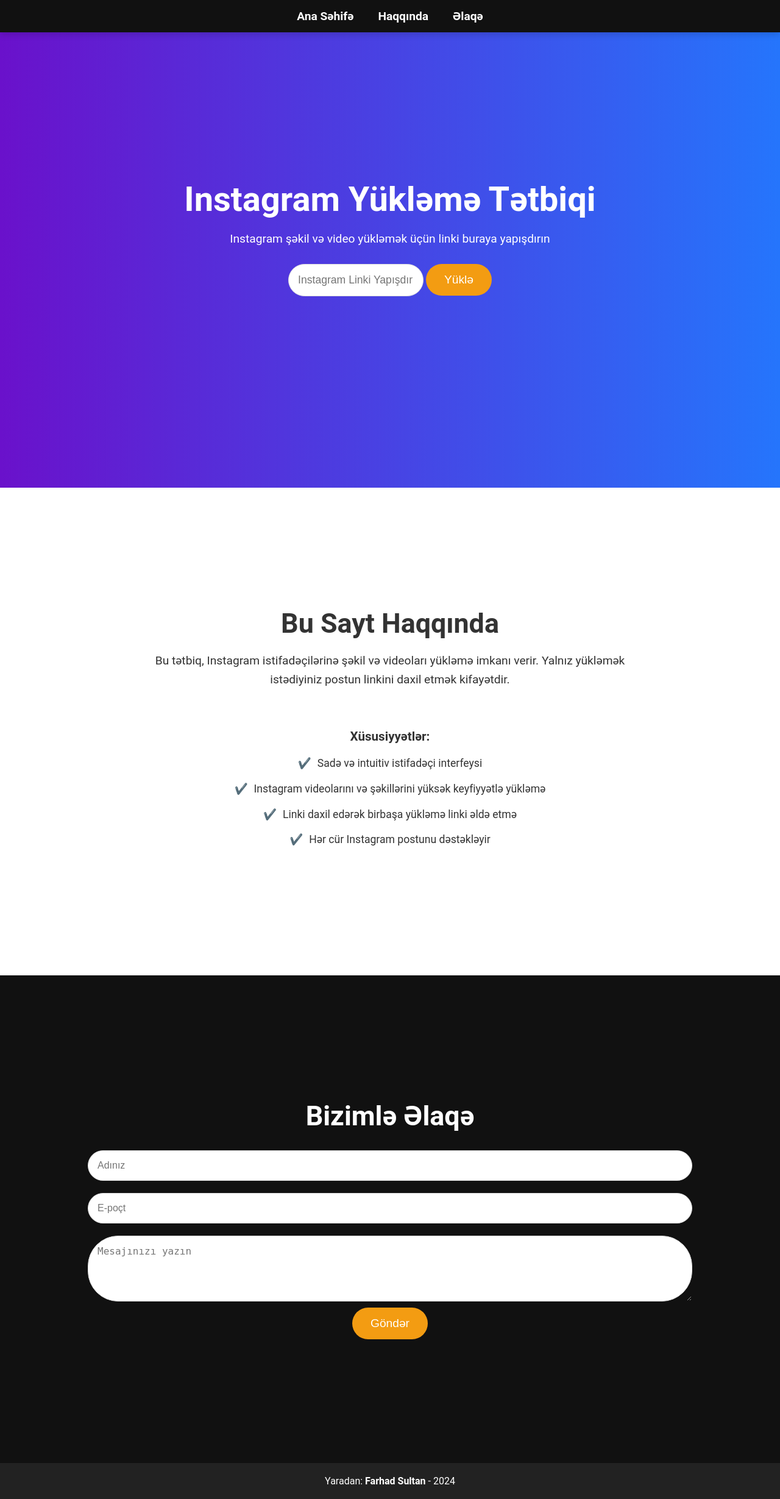
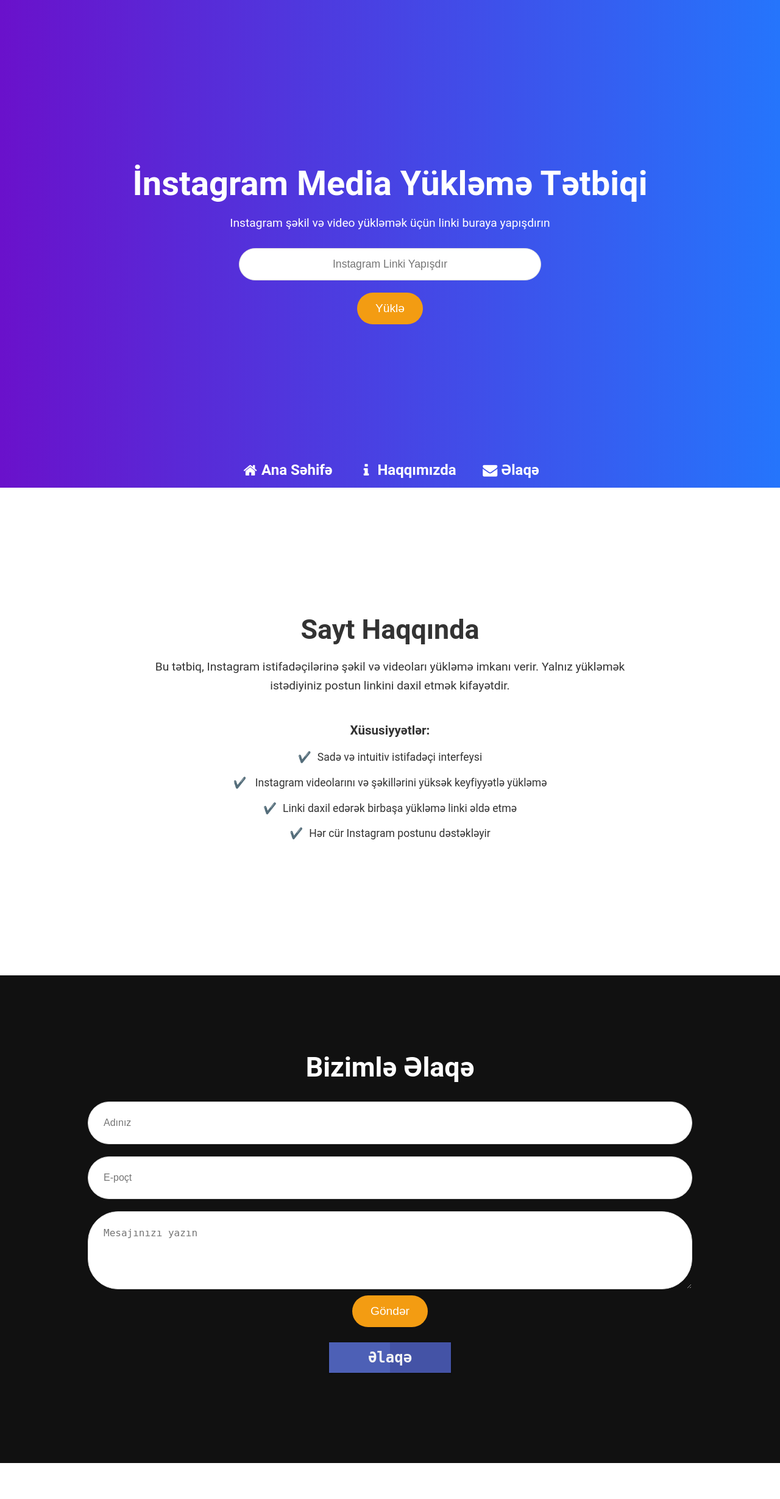
Before and after one commit to ferhadsultan98/igdownload, a Flask app: page / in a window 1280 px wide. Shown: the whole page at 61% size. After the commit the page ends 2400 px from the top, so only its background shows below. Run offline with Flask 3, Linux system fonts and the light colour scheme; grey boxes are pictures that could not be loaded.

Commit message:
Update index.html

```diff
--- a/templates/index.html
+++ b/templates/index.html
@@ -1,12 +1,15 @@
 <!DOCTYPE html>
 <html lang="az">
   <head>
-    <meta charset="UTF-8">
-    <meta name="viewport" content="width=device-width, initial-scale=1.0">
+    <meta charset="UTF-8" />
+    <meta name="viewport" content="width=device-width, initial-scale=1.0" />
     <title>Instagram Yükləmə</title>
-
-    <link rel="icon" href="https://upload.wikimedia.org/wikipedia/commons/a/a5/Instagram_icon.png" type="image/png">
-
+    <link rel="stylesheet" href="https://cdnjs.cloudflare.com/ajax/libs/font-awesome/4.7.0/css/font-awesome.min.css">
+    <link
+      rel="icon"
+      href="https://upload.wikimedia.org/wikipedia/commons/a/a5/Instagram_icon.png"
+      type="image/png"
+    />
 <style>
     * {
   margin: 0;
@@ -15,7 +18,7 @@
 }
 
 body {
-            font-family: 'Roboto', sans-serif;
+  font-family: "Roboto", sans-serif;
   background-color: #f8f9fa;
   color: #343a40;
   transition: all 0.3s ease-in-out;
@@ -25,14 +28,21 @@
 nav {
   position: fixed;
   width: 100%;
-            top: 0;
+  bottom: 0;
   left: 0;
   padding: 15px 20px;
-            background-color: #111;
-            box-shadow: 0 4px 10px rgba(0, 0, 0, 0.15);
+  transition: backdrop-filter 0.3s ease, background-color 0.3s ease;
   z-index: 1000;
 }
-
+/* Kaydırıldığında navbar'a eklenen 'scrolled' sınıfı */
+#navbar.scrolled {
+  background-color: transparent; /* Arka plan rengini koyu yap */
+  box-shadow: 0 4px 10px rgba(0, 0, 0, 0.1); /* Hafif gölge efekti */
+  backdrop-filter: blur(10px);
+}
+#navbar.scrolled a {
+  color: gray;
+}
 nav ul {
   display: flex;
   justify-content: center;
@@ -45,10 +55,14 @@
 
 nav ul li a {
   color: #fff;
-            font-size: 1.2rem;
+  font-size: 24px; /* İkon boyutunu ayarlayın */
   text-decoration: none;
   font-weight: bold;
   transition: color 0.3s;
+  display: flex;
+  gap: 3px;
+  align-items: center;
+  justify-content: center;
 }
 
 nav ul li a:hover {
@@ -67,7 +81,13 @@
   text-align: center;
   padding: 0 20px;
 }
-
+#home form {
+  display: flex;
+  flex-direction: column;
+  align-items: center;
+  justify-content: center;
+  width: 100%;
+}
 #home h1 {
   font-size: 3.5rem;
   margin-bottom: 20px;
@@ -82,14 +102,16 @@
 #home input {
   padding: 15px;
   font-size: 1.1rem;
-            width: 60%;
+  width: 40%;
   margin-bottom: 20px;
   border-radius: 50px;
   border: 1px solid #ddd;
   outline: none;
   transition: all 0.3s;
 }
-
+#home input::placeholder {
+  text-align: center;
+}
 #home input:focus {
   border-color: #f39c12;
 }
@@ -113,17 +135,26 @@
 #about {
   height: 100vh;
   padding: 80px 20px;
-            background-color: #fff;
+  background-color: white;
   text-align: center;
   color: #333;
   display: flex;
   flex-direction: column;
   justify-content: center;
+  justify-content: center;
   opacity: 0;
   transform: translateY(20px);
   transition: opacity 1s ease, transform 1s ease;
+  position: relative;
 }
 
+#about video {
+  position: absolute;
+  left: 20%;
+  top: 50%;
+  width: 15vw;
+  z-index: -3;
+}
 #about h2 {
   font-size: 2.8rem;
   margin-bottom: 20px;
@@ -181,9 +212,10 @@
   align-items: center;
 }
 
-        #contact input, #contact textarea {
+#contact input,
+#contact textarea {
   width: 80%;
-            padding: 15px;
+  padding: 25px;
   margin: 10px 0;
   border-radius: 50px;
   border: 1px solid #ddd;
@@ -192,7 +224,8 @@
   transition: all 0.3s;
 }
 
-        #contact input:focus, #contact textarea:focus {
+#contact input:focus,
+#contact textarea:focus {
   border-color: #f39c12;
 }
 
@@ -210,43 +243,124 @@
 #contact button:hover {
   background-color: #e67e22;
 }
-
-        /* Footer */
-        footer {
-            text-align: center;
-            padding: 20px;
-            background-color: #222;
-            color: white;
+/* SOCIAL */
+#contact .card i {
+  height: 25px;
 }
 
-        footer p {
-            font-size: 1rem;
+#contact .card {
+  position: relative;
+  display: flex;
+  align-items: center;
+  justify-content: center;
+  background: linear-gradient(to right, #6a11cb, #2575fc);
+  box-shadow: 0 1px 3px rgba(0, 0, 0, 0.12), 0 1px 2px rgba(0, 0, 0, 0.24);
+  transition: all 0.3s cubic-bezier(0.25, 0.8, 0.25, 1);
+  overflow: hidden;
+  height: 50px;
+  width: 200px;
+  margin: 25px auto;
 }
 
-        /* Dark Mode */
-        body.dark-mode {
-            background-color: #121212;
-            color: #f8f9fa;
+#contact .card::before,
+#contact .card::after {
+  position: absolute;
+  display: flex;
+  align-items: center;
+  width: 50%;
+  height: 100%;
+  transition: 0.25s linear;
+  z-index: 1;
 }
 
-        body.dark-mode nav {
-            background-color: #1a1a1a;
+#contact .card::before {
+  content: "";
+  left: 0;
+  justify-content: flex-end;
+  background-color: #4d60b6;
 }
 
-        body.dark-mode #home {
-            background: linear-gradient(to right, #6a11cb, #2575fc);
+#contact .card::after {
+  content: "";
+  right: 0;
+  justify-content: flex-start;
+  background-color: #4453a6;
 }
 
-        body.dark-mode #home input, body.dark-mode #home button,
-        body.dark-mode #contact input, body.dark-mode #contact button {
-            background-color: #333;
-            color: white;
-            border: 1px solid #444;
+#contact .card:hover {
+  box-shadow: 0 14px 28px rgba(0, 0, 0, 0.25), 0 10px 10px rgba(0, 0, 0, 0.22);
 }
 
-        body.dark-mode #contact form input:focus,
-        body.dark-mode #contact form textarea:focus {
-            border-color: #f39c12;
+#contact .card:hover span {
+  opacity: 0;
+  z-index: -3;
+}
+
+#contact .card:hover::before {
+  opacity: 0.5;
+  transform: translateY(-100%);
+}
+
+#contact .card:hover::after {
+  opacity: 0.5;
+  transform: translateY(100%);
+}
+
+#contact .card span {
+  position: absolute;
+  display: flex;
+  align-items: center;
+  justify-content: center;
+  width: 100%;
+  height: 100%;
+  color: whitesmoke;
+  font-family: "Fira Mono", monospace;
+  font-size: 24px;
+  font-weight: 700;
+  opacity: 1;
+  transition: opacity 0.25s;
+  z-index: 2;
+}
+
+#contact .card .social-link {
+  position: relative;
+  display: flex;
+  align-items: center;
+  justify-content: center;
+  width: 25%;
+  height: 100%;
+  color: whitesmoke;
+  font-size: 24px;
+  text-decoration: none;
+  transition: 0.25s;
+}
+
+#contact .card .social-link i {
+  text-shadow: 1px 1px rgba(31, 74, 121, 0.7);
+  transform: scale(1);
+}
+
+#contact .card .social-link:hover {
+  background-color: rgba(249, 244, 255, 0.774);
+  animation: bounce_613 0.4s linear;
+}
+
+@keyframes bounce_613 {
+  40% {
+    transform: scale(1.4);
+  }
+
+  60% {
+    transform: scale(0.8);
+  }
+
+  80% {
+    transform: scale(1.2);
+  }
+
+  100% {
+    transform: scale(1);
+  }
 }
 
 /* Responsive Design */
@@ -255,7 +369,8 @@
     font-size: 2.5rem;
   }
 
-            #home input, #home button {
+  #home input,
+  #home button {
     width: 80%;
   }
 
@@ -263,8 +378,23 @@
     font-size: 1rem;
   }
 
-            #contact input, #contact textarea {
+  #contact input,
+  #contact textarea {
     width: 90%;
+  }
+  #navbar {
+    border-radius: 30px;
+    bottom: 5px;
+  }
+  #navbar ul li a {
+    font-size: 15px;
+  }
+
+  #about video {
+    width: 50vw;
+    transform: rotate(-90deg);
+    left: 25%;
+    margin-bottom: 20px;
   }
 }
 
@@ -299,51 +429,65 @@
 .btn-success:hover {
   background-color: #218838;
 }
+
 </style>
   </head>
   <body>
-
     <!-- Navbar -->
-    <nav>
+    <nav id="navbar">
       <ul>
-            <li><a href="#home" class="smooth-scroll">Ana Səhifə</a></li>
-            <li><a href="#about" class="smooth-scroll">Haqqında</a></li>
-            <li><a href="#contact" class="smooth-scroll">Əlaqə</a></li>
+        <li><a href="#home" class="smooth-scroll"><i class="fa fa-fw fa-home"></i>Ana Səhifə</a></li>
+        <li><a href="#about" class="smooth-scroll"><i class="fa fa-fw fa-info"></i>Haqqımızda</a></li>
+        <li><a href="#contact" class="smooth-scroll"><i class="fa fa-fw fa-envelope"></i>Əlaqə</a></li>
       </ul>
     </nav>
-
     <!-- Home Section -->
     <section id="home">
-        <h1>Instagram Yükləmə Tətbiqi</h1>
+      <h1>İnstagram Media Yükləmə Tətbiqi</h1>
       <p>Instagram şəkil və video yükləmək üçün linki buraya yapışdırın</p>
       <form action="/download" method="POST">
-            <input type="text" id="url" name="url" placeholder="Instagram Linki Yapışdır" required>
+        <input
+          type="text"
+          id="url"
+          name="url"
+          placeholder="Instagram Linki Yapışdır"
+          required
+        />
         <button type="submit">Yüklə</button>
       </form>
     </section>
 
     <!-- About Section -->
     <section id="about">
-        <h2>Bu Sayt Haqqında</h2>
-        <p>Bu tətbiq, Instagram istifadəçilərinə şəkil və videoları yükləmə imkanı verir. Yalnız yükləmək istədiyiniz postun linkini daxil etmək kifayətdir.</p>
+        <div class="details">
+      <h2>Sayt Haqqında</h2>
+      <p>
+        Bu tətbiq, Instagram istifadəçilərinə şəkil və videoları yükləmə imkanı
+        verir. Yalnız yükləmək istədiyiniz postun linkini daxil etmək
+        kifayətdir.
+      </p>
 
       <!-- Detailed Features -->
       <div class="features">
         <h3>Xüsusiyyətlər:</h3>
         <ul>
           <li>Sadə və intuitiv istifadəçi interfeysi</li>
-                <li>Instagram videolarını və şəkillərini yüksək keyfiyyətlə yükləmə</li>
+          <li>
+            Instagram videolarını və şəkillərini yüksək keyfiyyətlə yükləmə
+          </li>
           <li>Linki daxil edərək birbaşa yükləmə linki əldə etmə</li>
           <li>Hər cür Instagram postunu dəstəkləyir</li>
         </ul>
+      </div>
+    </div>
+    <div class="photoVideo">
+    <video id="instaVideo" src="./insta.mp4" autoplay muted loop></video>
 </div>
     </section>
 
     <!-- Error Message -->
     {% if error %}
-        <div class="alert" role="alert">
-            {{ error }}
-        </div>
+    <div class="alert" role="alert">{{ error }}</div>
     {% endif %}
 
     <!-- Media Download Link -->
@@ -358,53 +502,84 @@
     <section id="contact">
       <h2>Bizimlə Əlaqə</h2>
       <form action="contact_submit" method="POST">
-            <input type="text" name="name" placeholder="Adınız" required>
-            <input type="email" name="email" placeholder="E-poçt" required>
-            <textarea name="message" rows="4" placeholder="Mesajınızı yazın" required></textarea>
+        <input type="text" name="name" placeholder="Adınız" required />
+        <input type="email" name="email" placeholder="E-poçt" required />
+        <textarea
+          name="message"
+          rows="4"
+          placeholder="Mesajınızı yazın"
+          required
+        ></textarea>
         <button type="submit">Göndər</button>
       </form>
+      <div class="card">
+        <span>Əlaqə </span>
+        <a class="social-link" href="https://www.linkedin.com/in/farhadsultan">
+            <i class="fa fa-linkedin" style="font-size: 24px;"></i>
+        </a>
+
+        <a class="social-link" href="https://instagram.com/ferhad.sultann">
+            <i class="fa fa-instagram" style="font-size: 24px;"></i>
+        </a>
+
+        <a class="social-link" href="#">
+            <i class="fa fa-codepen" style="font-size: 24px;"></i>
+        </a>
+
+        <a class="social-link" href="#">
+            <i class="fa fa-whatsapp" style="font-size:24px;"></i>
+        </a>
+      </div>
     </section>
 
-    <!-- Footer -->
-    <footer>
-        <p>Yaradan: <strong>Farhad Sultan</strong> - 2024</p>
-    </footer>
+
 
    <script>
     // JavaScript for smooth scroll
-        const scrollLinks = document.querySelectorAll('.smooth-scroll');
+const scrollLinks = document.querySelectorAll(".smooth-scroll");
 
-        scrollLinks.forEach(link => {
-            link.addEventListener('click', function(e) {
+scrollLinks.forEach((link) => {
+  link.addEventListener("click", function (e) {
     e.preventDefault();
-                const targetId = this.getAttribute('href').substring(1);
+    const targetId = this.getAttribute("href").substring(1);
     const targetElement = document.getElementById(targetId);
 
     targetElement.scrollIntoView({
-                    behavior: 'smooth'
+      behavior: "smooth",
     });
   });
 });
 
 // Animate "About" section when it comes into view
-        window.addEventListener('scroll', function() {
-            const aboutSection = document.getElementById('about');
+window.addEventListener("scroll", function () {
+  const aboutSection = document.getElementById("about");
   const sectionPosition = aboutSection.getBoundingClientRect().top;
 
   if (sectionPosition < window.innerHeight * 0.75) {
     aboutSection.style.opacity = 1;
-                aboutSection.style.transform = 'translateY(0)';
+    aboutSection.style.transform = "translateY(0)";
   }
 
-            const contactSection = document.getElementById('contact');
+  const contactSection = document.getElementById("contact");
   const contactPosition = contactSection.getBoundingClientRect().top;
 
   if (contactPosition < window.innerHeight * 0.75) {
     contactSection.style.opacity = 1;
-                contactSection.style.transform = 'translateY(0)';
+    contactSection.style.transform = "translateY(0)";
   }
 });
+// Sayfa kaydırıldıkça navbar'a 'scrolled' sınıfı ekle
+window.onscroll = function () {
+  var navbar = document.getElementById("navbar");
+  if (window.pageYOffset > 50) {
+    // 50px'den fazla kaydırıldığında
+    navbar.classList.add("scrolled");
+  } else {
+    navbar.classList.remove("scrolled");
+  }
+};
+var video = document.getElementById("instaVideo");
+video.playbackRate = 1.7;
    </script>
-
   </body>
 </html>
```
Lines whose indentation alone changed are shown as unchanged.
